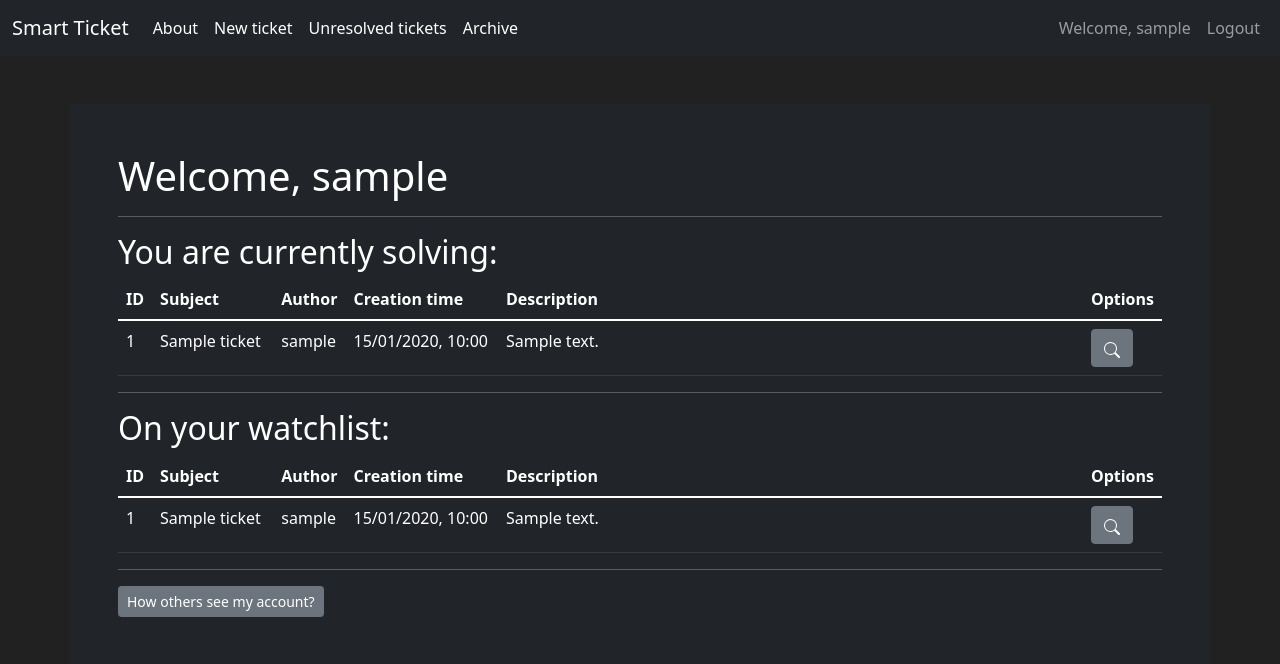
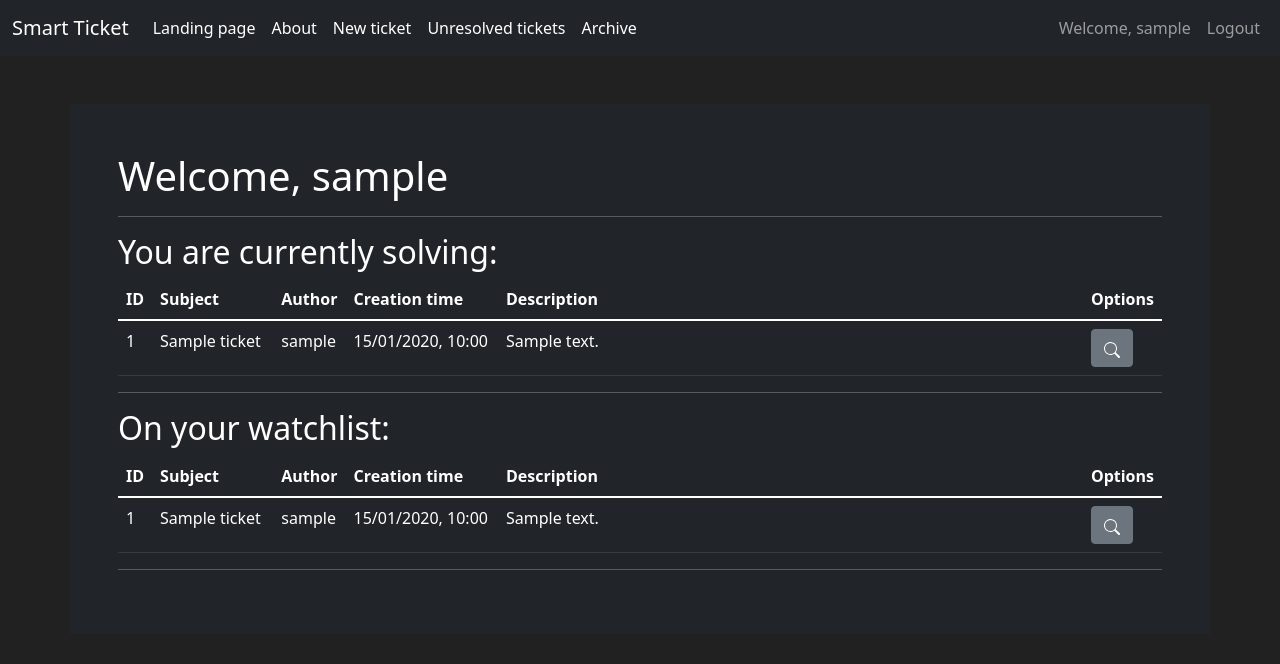
Before and after one commit to Rutrle/ticket-system, a Flask app: page /user/update in a window 1280 px wide. Shown: the top 664 px of the page. Run offline with Flask 2, Linux system fonts and the light colour scheme; a user stored in the database is signed in; tables that the repository leaves empty hold one stand-in row (values such as "Sample post").

Commit message:
changed routing to landing page, user details and user update pages

```diff
--- a/smart_ticket/templates/base.html
+++ b/smart_ticket/templates/base.html
@@ -23,6 +23,11 @@
         </button>
         <div class="collapse navbar-collapse" id="navbarSupportedContent">
           <ul class="navbar-nav me-auto mb-2 mb-lg-0">
+            {% if current_user.is_authenticated %}
+            <li class="nav-item">
+              <a class="nav-link active" href="{{ url_for('user_bp.landing_page') }}">Landing page</a>
+            </li>
+            {% endif %}
             <li class="nav-item">
               <a class="nav-link active" href="{{ url_for('about_page') }}">About</a>
             </li>
@@ -41,7 +46,7 @@
           <ul class="navbar-nav ml-auto">
             {% if current_user.is_authenticated %}
             <li class="nav-item">
-              <a class="nav-link" href="{{ url_for('user_bp.landing_page',) }}">Welcome, {{ current_user.username }}</a>
+              <a class="nav-link" href="{{ url_for('user_bp.user_detail_page', id = current_user.id) }}">Welcome, {{ current_user.username }}</a>
             </li>
             <li class="nav-item">
               <a class="nav-link" href="{{ url_for('user_bp.logout_page') }}">Logout</a>
--- a/smart_ticket/user_bp/templates/user_bp/landing.html
+++ b/smart_ticket/user_bp/templates/user_bp/landing.html
@@ -95,7 +95,5 @@ Smart Ticket - Landing
         </table>
         <hr>
 
-        <a class="btn btn-sm btn-secondary" href="{{ url_for('user_bp.user_detail_page', id = current_user.id ) }}">How others see my account?</a>
-
 </div>
 {% endblock content %}
--- a/smart_ticket/user_bp/templates/user_bp/user_detail.html
+++ b/smart_ticket/user_bp/templates/user_bp/user_detail.html
@@ -14,10 +14,15 @@ Smart Ticket - User detail
                                 <br>
                                 <p><b>Email: </b>{{user.email}}</p>
                                 <p><b>Phone number: </b>{{user.phone_number}}</p>
+
+                                {% if user.id == current_user.id %}
+                                        <a class="btn btn-sm btn-secondary" href="{{ url_for('user_bp.update_account_settings') }}">Update your details</a>
+                                {% endif %}
                         </div>
                         <div class="col-4">
                                 <img src="{{ url_for('static', filename='images/default_profile_picture.png')}}">
                         </div>
+
                         </div>
                 <hr>
                 <h2>Currently solving:</h2>
```
Lines whose indentation alone changed are shown as unchanged.
